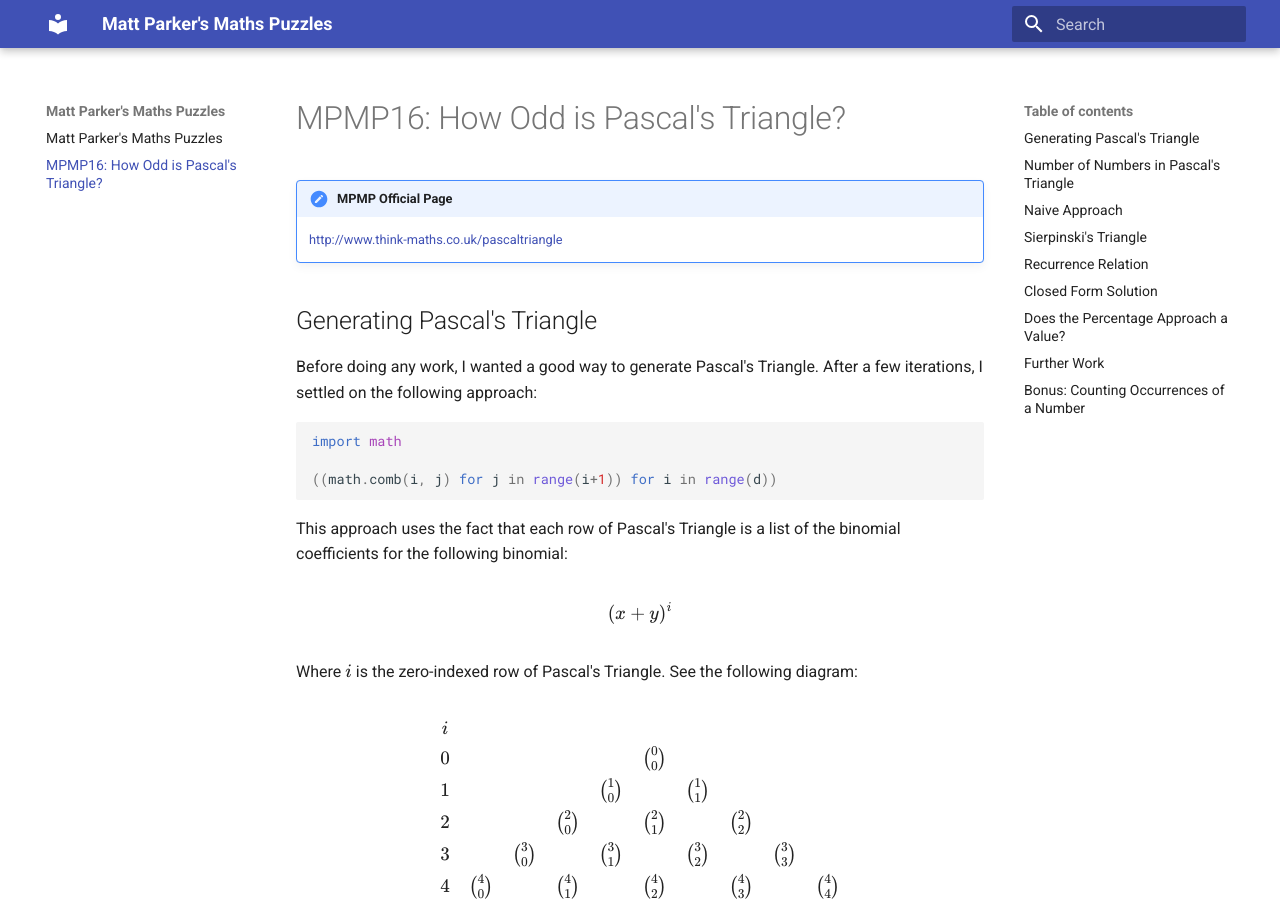
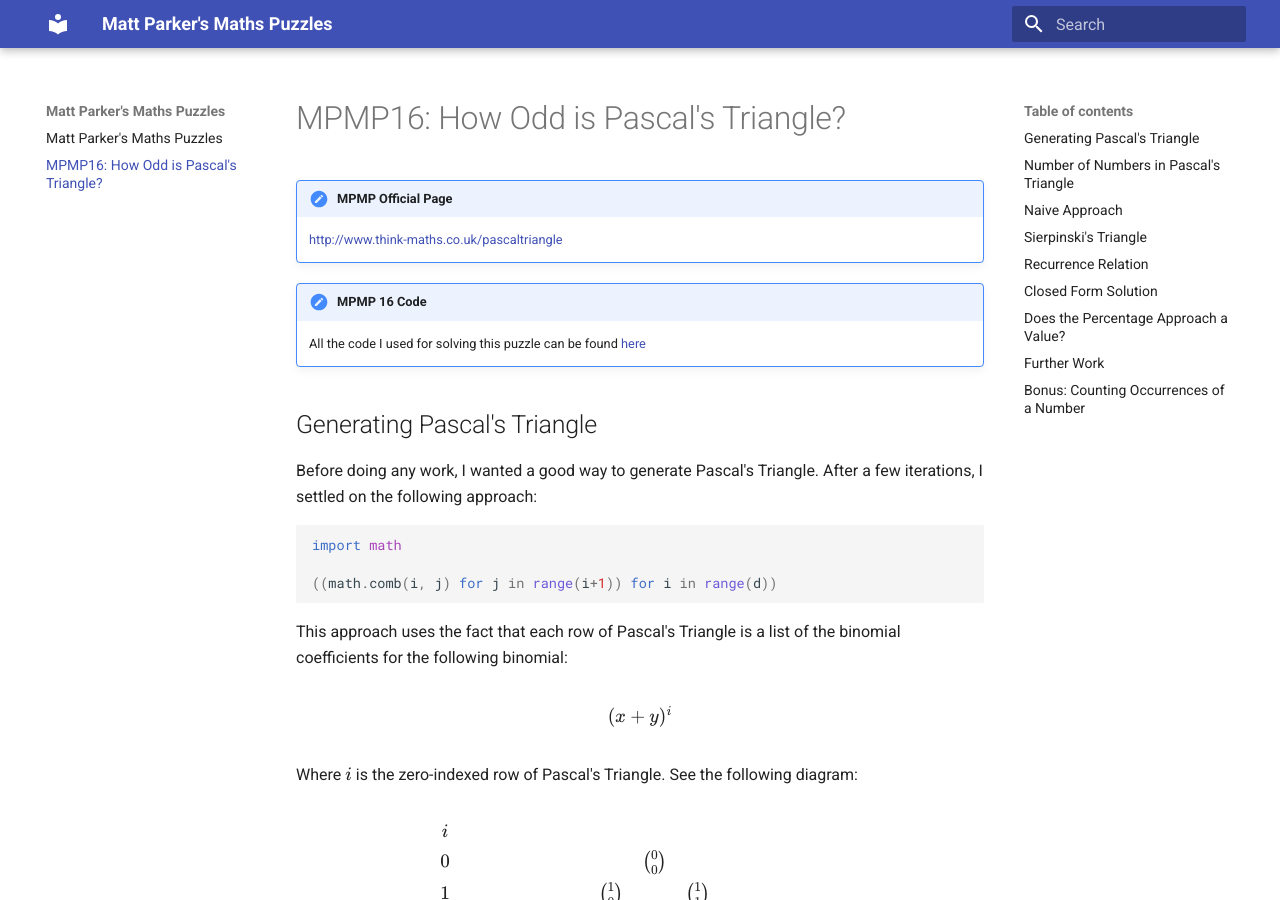
Before and after one commit to trslater/mpmp, an MkDocs documentation site: the page built from docs/16.md, in a window 1280 px wide and 900 px high. Built offline with MkDocs 1.6.1 and Material for MkDocs 9.7.7, drawn with Linux system fonts in a browser that asks for light colours.

Commit message:
Add link to MPMP 16 code repo at top

```diff
--- a/docs/16.md
+++ b/docs/16.md
@@ -2,6 +2,9 @@
 
 !!! note "MPMP Official Page"
     [http://www.think-maths.co.uk/pascaltriangle](http://www.think-maths.co.uk/pascaltriangle)
+
+!!! note "MPMP 16 Code"
+    All the code I used for solving this puzzle can be found [here](https://github.com/trslater/mpmp/blob/master/odd_pascal/)
 
 ## Generating Pascal's Triangle
 
```
